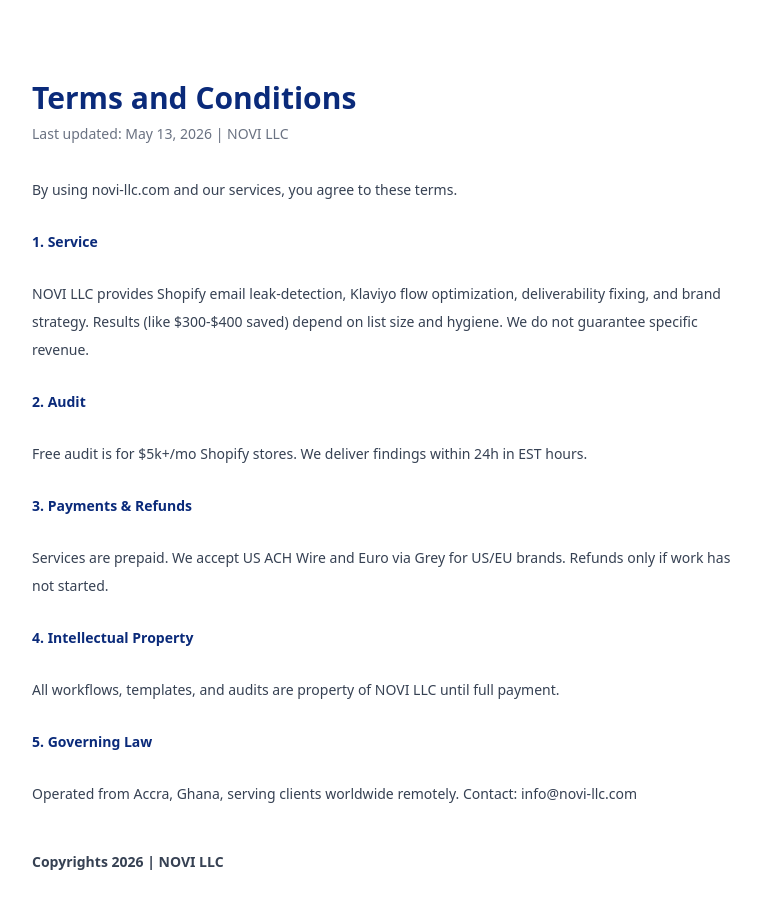
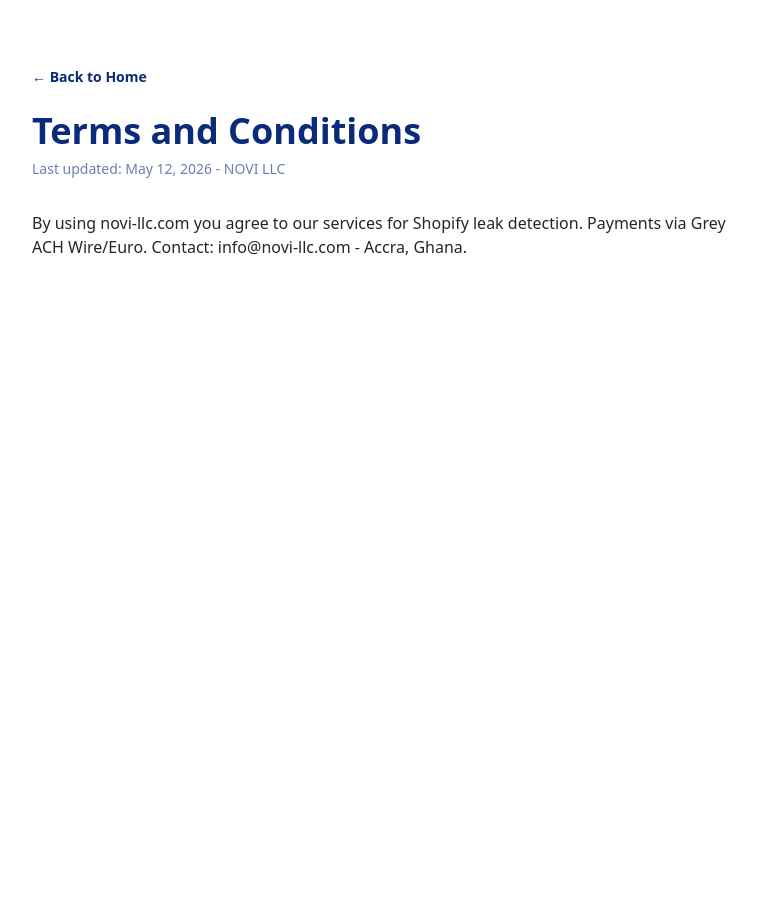
Before and after one commit to NOVI-I6699-cmd/portfolio-starter-kit, a Next.js app: page /terms in a window 1280 px wide. Shown: the top 908 px of the page, without its empty margins (248-1009 px from the left). After the commit the page ends 800 px from the top, so only its background shows below. Built offline with nearby package versions, Linux system fonts and the light colour scheme.

Commit message:
Update page.tsx

```diff
--- a/app/terms/page.tsx
+++ b/app/terms/page.tsx
@@ -1,21 +1,15 @@
+import Link from 'next/link'
+
 export default function Terms() {
   return (
-    <main className="max-w-3xl mx-auto px-6 py-20">
-      <h1 className="text-3xl font-bold text-[#0A2A7A]">Terms and Conditions</h1>
-      <p className="mt-2 text-sm text-gray-500">Last updated: May 13, 2026 | NOVI LLC</p>
-      <div className="mt-8 space-y-6 text-sm leading-7 text-gray-700">
-        <p>By using novi-llc.com and our services, you agree to these terms.</p>
-        <h2 className="font-bold text-[#0A2A7A]">1. Service</h2>
-        <p>NOVI LLC provides Shopify email leak-detection, Klaviyo flow optimization, deliverability fixing, and brand strategy. Results (like $300-$400 saved) depend on list size and hygiene. We do not guarantee specific revenue.</p>
-        <h2 className="font-bold text-[#0A2A7A]">2. Audit</h2>
-        <p>Free audit is for $5k+/mo Shopify stores. We deliver findings within 24h in EST hours.</p>
-        <h2 className="font-bold text-[#0A2A7A]">3. Payments & Refunds</h2>
-        <p>Services are prepaid. We accept US ACH Wire and Euro via Grey for US/EU brands. Refunds only if work has not started.</p>
-        <h2 className="font-bold text-[#0A2A7A]">4. Intellectual Property</h2>
-        <p>All workflows, templates, and audits are property of NOVI LLC until full payment.</p>
-        <h2 className="font-bold text-[#0A2A7A]">5. Governing Law</h2>
-        <p>Operated from Accra, Ghana, serving clients worldwide remotely. Contact: info@novi-llc.com</p>
-        <p className="pt-4 font-semibold">Copyrights 2026 | NOVI LLC</p>
+    <main className="max-w-3xl mx-auto px-6 py-16">
+      <Link href="/" className="inline-flex items-center text-sm font-semibold text-[#0A2A7A] hover:underline mb-6">
+        ← Back to Home
+      </Link>
+      <h1 className="text-4xl font-bold text-[#0A2A7A]">Terms and Conditions</h1>
+      <p className="mt-2 text-sm opacity-60">Last updated: May 12, 2026 - NOVI LLC</p>
+      <div className="mt-8 prose">
+        <p>By using novi-llc.com you agree to our services for Shopify leak detection. Payments via Grey ACH Wire/Euro. Contact: info@novi-llc.com - Accra, Ghana.</p>
       </div>
     </main>
   )
```
